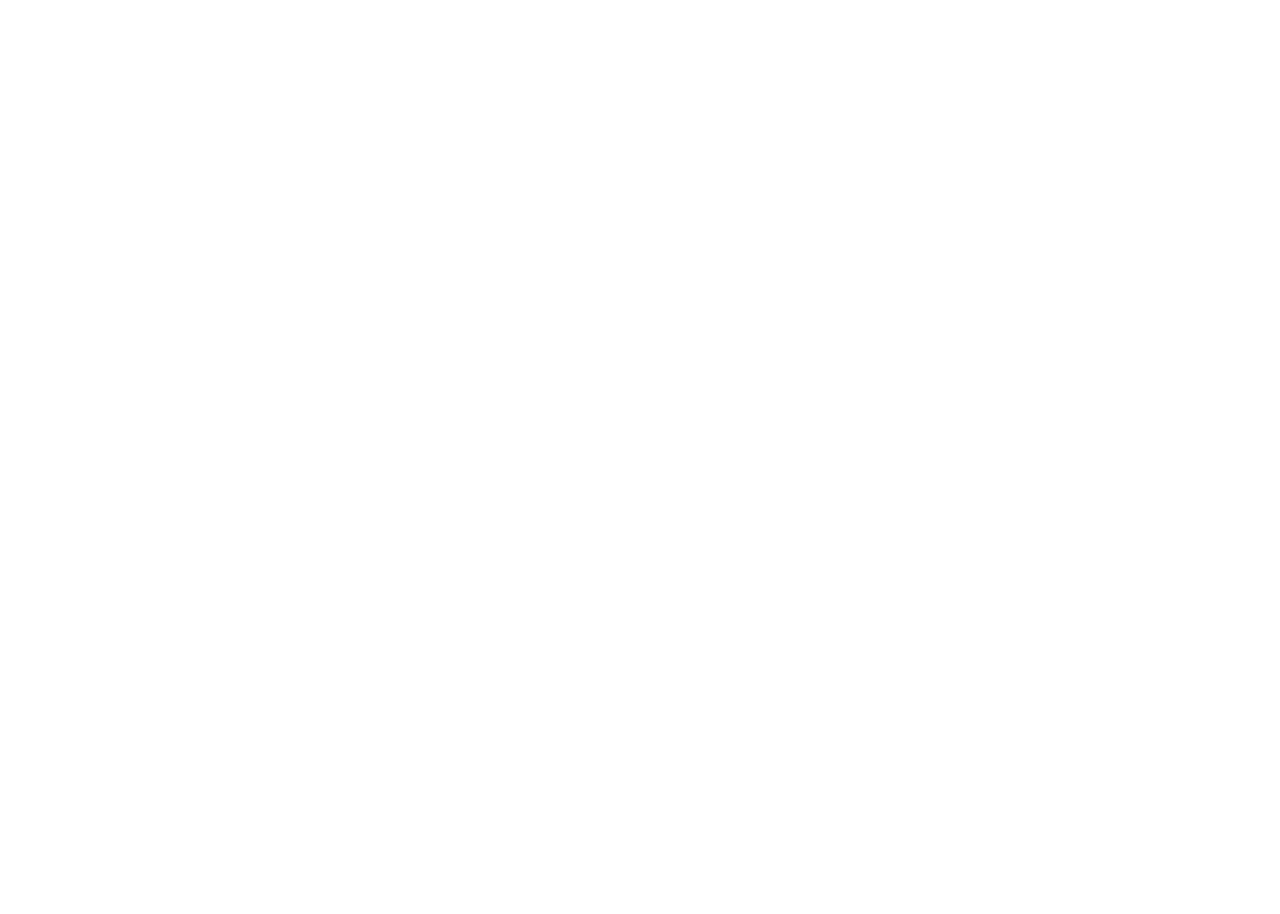
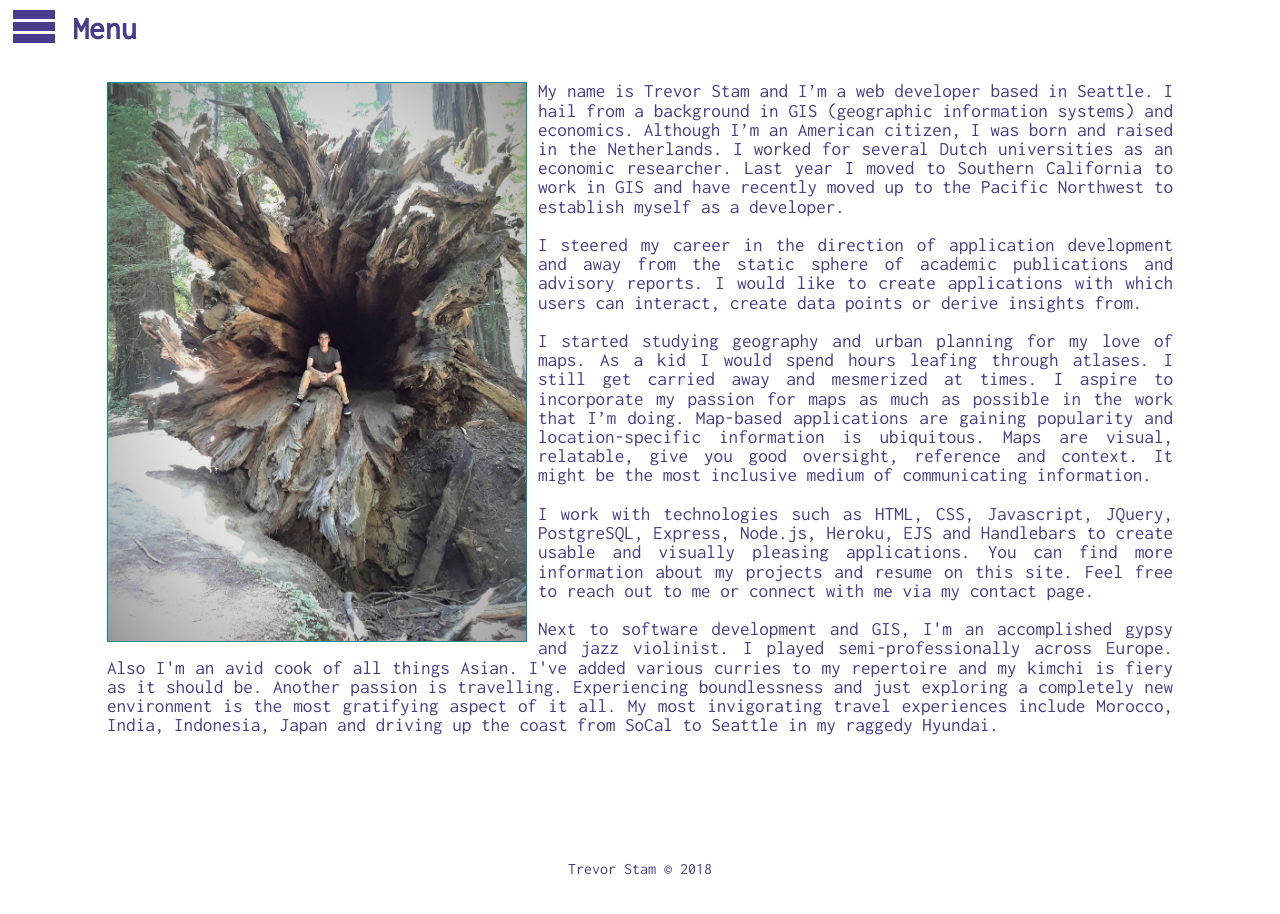
Before and after one commit to trevorstam/portfolio, a plain HTML site: page aboutme.html in a window 1280 px wide. Before the commit the page ends 800 px from the top, so only its background shows below. Drawn offline with Linux system fonts and the light colour scheme; files whose address does not match are found by name.

Commit message:
finishing bio-page

```diff
--- a/aboutme.html
+++ b/aboutme.html
@@ -0,0 +1,104 @@
+<!DOCTYPE html>
+<html lang="en">
+
+<head>
+  <meta charset="UTF-8">
+  <meta name="viewport" content="width=device-width, initial-scale=1.0">
+  <meta http-equiv="X-UA-Compatible" content="ie=edge">
+  <link rel="stylesheet" href="css/reset.css">
+  <link rel="stylesheet" href="css/styles.css">
+  <link rel="stylesheet" href="css/icons.css">
+  <link href="https://fonts.googleapis.com/css?family=Inconsolata" rel="stylesheet">
+  <title>Trevor's Personal Portfolio</title>
+</head>
+
+<body>
+  <header>
+    <nav>
+      <div class="icon-menu">
+        <ul>
+          <a href="index.html">
+            <li class="tab">Home</li>
+          </a>
+          <a href="aboutme.html">
+            <li class="tab">About Me</li>
+          </a>
+          <a href="projects.html">
+            <li class="tab">Projects</li>
+          </a>
+          <a href="resume.html">
+            <li class="tab">Resume</li>
+          </a>
+          <a href="contact.html">
+            <li class="tab">Contact</li>
+          </a>
+        </ul>
+      </div>
+    </nav>
+
+    <h2>
+      <a href="#home">
+        Menu
+      </a>
+    </h2>
+
+  </header>
+  <main class="bio">
+    <section id="introduction">
+      <img src="/images/redwoods.jpg" alt="redwoods" id="redwoods">
+      <p>
+        My name is Trevor Stam and I’m a web developer based in Seattle. I hail from a background in GIS (geographic
+        information systems) and economics. Although I’m an American citizen, I was born and raised in the Netherlands.
+        I
+        worked for several Dutch universities as an economic researcher. Last year I moved to Southern California to
+        work in
+        GIS and have recently moved up to the Pacific Northwest to establish myself as a developer.
+      </p>
+      <br>
+      <p>
+        I steered my career in the direction of application development and away from the static sphere of academic
+        publications and advisory reports. I would like to create applications with which users can interact, create
+        data
+        points or derive insights from.
+      </p>
+      <br>
+      <p>
+        I started studying geography and urban planning for my love of maps. As a kid I would spend hours leafing
+        through
+        atlases. I still get carried away and mesmerized at times. I aspire to incorporate my passion for maps as much
+        as
+        possible in the work that I’m doing. Map-based applications are gaining popularity and location-specific
+        information is
+        ubiquitous. Maps are visual, relatable, give you good oversight, reference and context. It might be the most
+        inclusive
+        medium of communicating information.
+      </p>
+      <br>
+      <p>
+        I work with technologies such as HTML, CSS, Javascript, JQuery, PostgreSQL, Express, Node.js, Heroku, EJS and
+        Handlebars to
+        create usable and visually pleasing applications. You can find more information about my projects and resume on
+        this
+        site. Feel free to reach out to me or connect with me via my contact page.
+      </p>
+      <br>
+      <p>
+        Next to software development and GIS, I'm an accomplished gypsy and jazz violinist. I played
+        semi-professionally across
+        Europe. Also I'm an avid cook of all things Asian. I've added various curries to my repertoire and my kimchi is
+        fiery
+        as it should be. Another passion is travelling. Experiencing boundlessness and just exploring a completely new
+        environment is the most gratifying aspect of it all. My most invigorating travel experiences include Morocco,
+        India,
+        Indonesia, Japan and driving up the coast from SoCal to Seattle in my raggedy Hyundai.
+      </p>
+    </section>
+
+  </main>
+  <footer>
+    Trevor Stam &copy 2018
+  </footer>
+
+</body>
+
+</html>
--- a/css/styles.css
+++ b/css/styles.css
@@ -166,3 +166,24 @@ nav ul {
 nav:hover ul {
     display: block;
 }
+
+/* about me page */
+
+.bio {
+    margin: 0 auto;
+    margin-top: 3%;
+    width: 85%;
+    text-align: justify;
+    font-size: 1.2em;
+    content: "";
+    clear: both;
+    display: table;
+}
+
+#redwoods {
+    margin: 0 1% 1% 0;
+    height: 560px;
+    width: auto;
+    float: left;
+    border: 1px solid darkcyan;
+}
```
Also changed, not shown: contact.html (+58 -0 lines), index.html (+1 -2 lines), projects.html (+58 -0 lines), images/redwoods.jpg (added), 1 other file.
